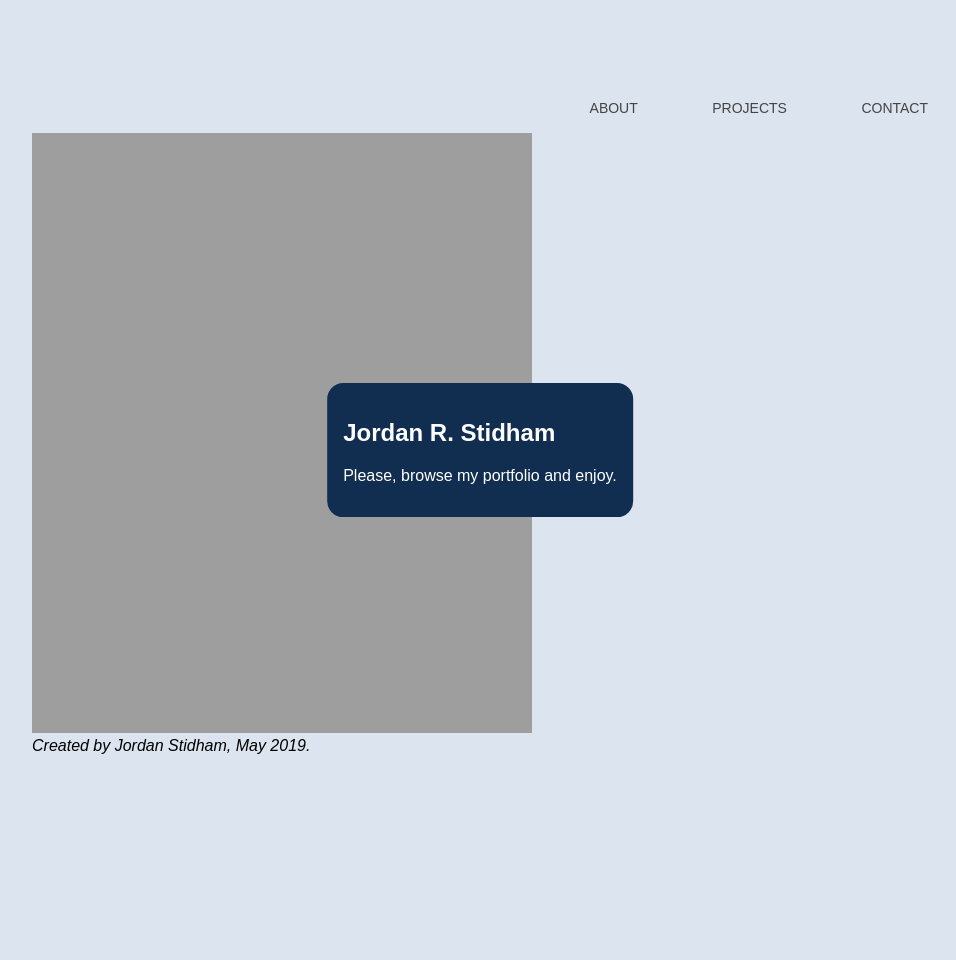
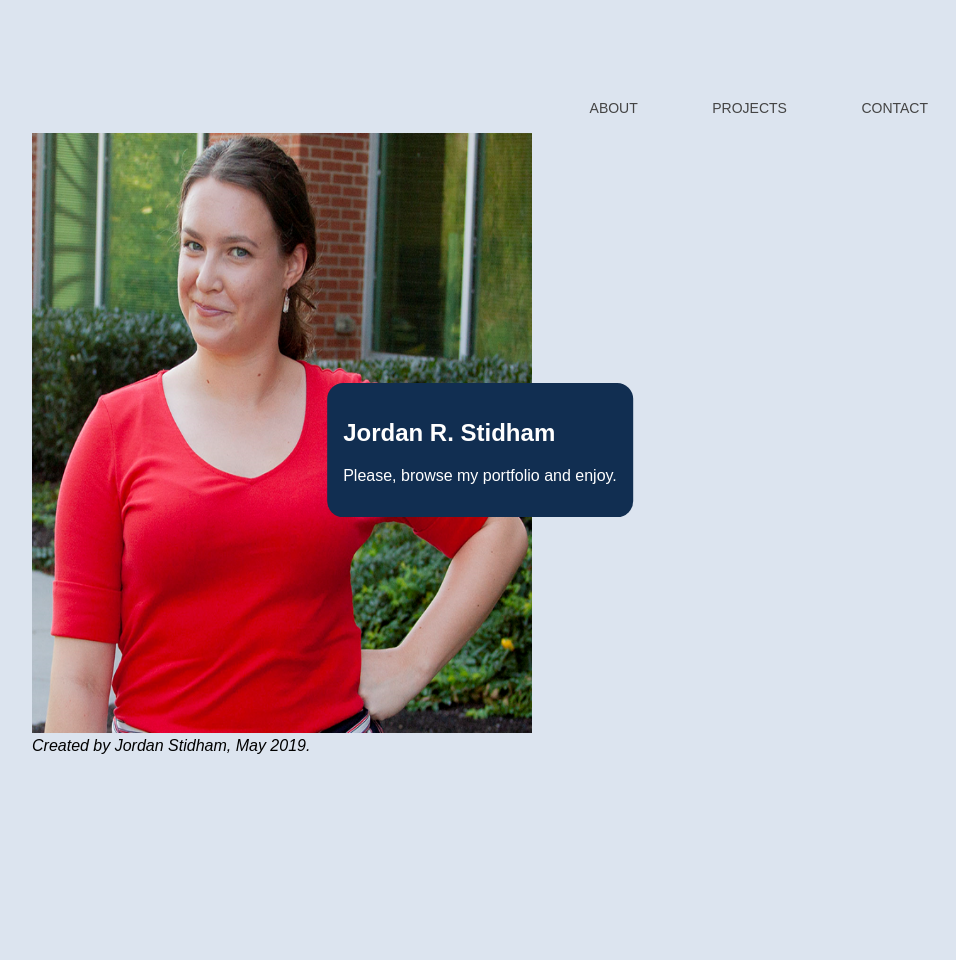
Before and after one commit to jordanstidham/PORTFOLIO, a Jekyll site: the page built from README.md, in a window 1280 px wide. Shown: the whole page, without its empty margins (160-1116 px from the left). Built offline with Jekyll 4.4.1, drawn with Linux system fonts in a browser that asks for light colours; our own code applies the rules of GitHub Pages for plain Markdown files.

Commit message:
Update default.html

```diff
--- a/_layouts/default.html
+++ b/_layouts/default.html
@@ -13,7 +13,7 @@
     		</ul>
 		</header>
    		<div id="container1">
-			<img src="/jordans headshot (2).png" style="width:500px;height:600px;">
+			<img src="headshot.png" style="width:500px;height:600px;">
 			<style>
 				    section {
 					background: #112E51;
```
